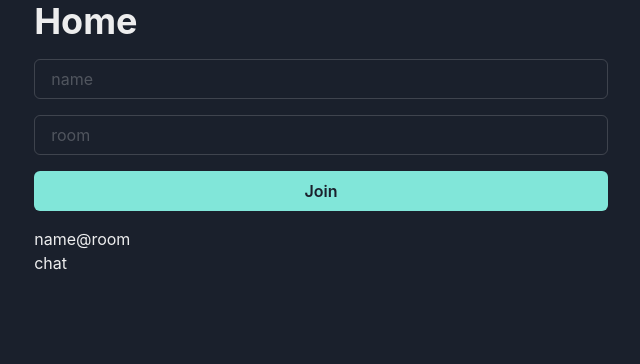
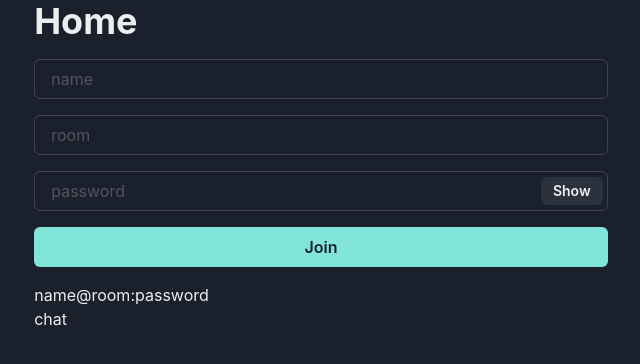
Before and after one commit to juanCortelezzi/Websocket-chat-client, a Next.js app: page / in a window 1280 px wide. Shown: the top 364 px of the page, without its empty margins (319-959 px from the left). Built offline with nearby package versions, Linux system fonts and the light colour scheme; no server answers.

Commit message:
added react hook form and password for chats

```diff
--- /dev/null
+++ b/src/components/passwordInput.tsx
@@ -0,0 +1,25 @@
+import { useState } from "react";
+import { InputGroup, Input, InputRightElement, Button } from "@chakra-ui/react";
+
+export default function PasswordInput({ isInvalid, field }): JSX.Element {
+  const [show, setShow] = useState(false);
+  const handleClick = (): void => setShow(!show);
+
+  return (
+    <InputGroup size="md">
+      <Input
+        {...field}
+        pr="4.5rem"
+        type={show ? "text" : "password"}
+        placeholder="password"
+        errorBorderColor="crimson"
+        isInvalid={isInvalid}
+      />
+      <InputRightElement width="4.5rem">
+        <Button h="1.75rem" size="sm" onClick={handleClick}>
+          {show ? "Hide" : "Show"}
+        </Button>
+      </InputRightElement>
+    </InputGroup>
+  );
+}
--- a/src/context/mainContext.tsx
+++ b/src/context/mainContext.tsx
@@ -5,8 +5,9 @@ const MainContext = createContext([]);
 function MainProvider({ children }): JSX.Element {
   const [name, setName] = useState<string>("");
   const [room, setRoom] = useState<string>("");
+  const [pass, setPass] = useState<string>("");
   return (
-    <MainContext.Provider value={[name, room, setName, setRoom]}>
+    <MainContext.Provider value={[name, room, pass, setName, setRoom, setPass]}>
       {children}
     </MainContext.Provider>
   );
--- a/src/pages/index.tsx
+++ b/src/pages/index.tsx
@@ -1,20 +1,58 @@
-import { useSocket } from "@/context/socketContext";
-import { Button, Input, VStack, Container, Heading } from "@chakra-ui/react";
-import { useEffect, useState } from "react";
+import { useEffect } from "react";
 import Head from "next/head";
 import Link from "next/link";
 import { useRouter } from "next/router";
-import { useMain, useUsers } from "@/context/contexts";
+import {
+  Button,
+  Input,
+  VStack,
+  Container,
+  Heading,
+  Text,
+} from "@chakra-ui/react";
+import { useForm, Controller, SubmitHandler } from "react-hook-form";
 import noLeadOrTrailWhites from "utils/sanitizer";
 import { User } from "types";
+import { useMain, useUsers, useSocket } from "@/context/contexts";
+import PasswordInput from "@/components/passwordInput";
+
+type FormValues = {
+  name: string;
+  room: string;
+  pass: string;
+};
 
 function Home(): JSX.Element {
   const socket = useSocket();
+  const router = useRouter();
   const [_users, setUsers] = useUsers();
-  const [name, room, setName, setRoom] = useMain();
-  const router = useRouter();
-  const [localName, setLocalName] = useState<string>("");
-  const [localRoom, setLocalRoom] = useState<string>("");
+  const [name, room, pass, setName, setRoom, setPass] = useMain();
+  const {
+    control,
+    handleSubmit,
+    reset,
+    formState: { errors },
+  } = useForm();
+
+  const onSubmit: SubmitHandler<FormValues> = (data): void => {
+    const sanitizedName = noLeadOrTrailWhites(data.name);
+    const sanitizedRoom = noLeadOrTrailWhites(data.room);
+    socket.emit(
+      "login",
+      { name: sanitizedName, room: sanitizedRoom },
+      ({ error, user }): void => {
+        if (error || !user) {
+          console.log("something went wrong when signing up:", error);
+        } else {
+          setName(user.name);
+          setRoom(user.room);
+          setPass(data.pass);
+          reset({ name: "", room: "", pass: "" });
+          router.push("/chat");
+        }
+      }
+    );
+  };
 
   useEffect((): void => {
     const start = Date.now();
@@ -28,27 +66,6 @@ function Home(): JSX.Element {
     }
   }, [socket]);
 
-  function handleLogin(e: React.FormEvent): void {
-    e.preventDefault();
-    const sanitizedName = noLeadOrTrailWhites(localName);
-    const sanitizedRoom = noLeadOrTrailWhites(localRoom);
-    if (sanitizedName && sanitizedRoom) {
-      socket.emit(
-        "login",
-        { name: sanitizedName, room: sanitizedRoom },
-        ({ error, user }): void => {
-          if (error || !user) {
-            console.log("something went wrong when signing up:", error);
-          } else {
-            setName(user.name);
-            setRoom(user.room);
-            router.push("/chat");
-          }
-        }
-      );
-    }
-  }
-
   return (
     <Container>
       <Head>
@@ -61,27 +78,96 @@ function Home(): JSX.Element {
         as="form"
         spacing={4}
         align="stretch"
-        onSubmit={handleLogin}
+        onSubmit={handleSubmit(onSubmit)}
         my={4}
       >
-        <Input
-          placeholder="name"
-          value={localName}
-          onChange={(e): void => setLocalName(`${e.target.value}`)}
+        <Controller
+          name="name"
+          control={control}
+          defaultValue=""
+          rules={{
+            required: "Name is required",
+            validate: {
+              hasContent: (str: string): true | string =>
+                noLeadOrTrailWhites(str).length > 0 || "Use a real name!",
+            },
+            maxLength: {
+              value: 20,
+              message: "Name has to be less than 20 characters",
+            },
+          }}
+          render={({ field }): JSX.Element => (
+            <>
+              <Input
+                {...field}
+                placeholder="name"
+                errorBorderColor="crimson"
+                isInvalid={errors.name ? true : false}
+              />
+              {errors.name && errors.name.message}
+            </>
+          )}
         />
-        <Input
-          placeholder="room"
-          value={localRoom}
-          onChange={(e): void => setLocalRoom(`${e.target.value}`)}
+        <Controller
+          name="room"
+          control={control}
+          defaultValue=""
+          rules={{
+            required: "Room is required",
+            validate: {
+              hasContent: (str: string): true | string =>
+                noLeadOrTrailWhites(str).length > 0 || "Use a real name!",
+            },
+            maxLength: {
+              value: 20,
+              message: "Room has to be less than 20 characters",
+            },
+          }}
+          render={({ field }): JSX.Element => (
+            <>
+              <Input
+                {...field}
+                placeholder="room"
+                errorBorderColor="crimson"
+                isInvalid={errors.room ? true : false}
+              />
+              {errors.room && errors.room.message}
+            </>
+          )}
+        />
+        <Controller
+          name="pass"
+          control={control}
+          defaultValue=""
+          rules={{
+            required: "Password is required",
+            maxLength: {
+              value: 50,
+              message: "Password has to be less than 20 characters",
+            },
+            minLength: {
+              value: 6,
+              message: "Password has to be more than 6 characters",
+            },
+          }}
+          render={({ field }): JSX.Element => (
+            <>
+              <PasswordInput
+                field={field}
+                isInvalid={errors.pass ? true : false}
+              />
+              {errors.pass && errors.pass.message}
+            </>
+          )}
         />
         <Button type="submit" colorScheme="teal">
           Join
         </Button>
       </VStack>
 
-      <p>
-        {name ? name : "name"}@{room ? room : "room"}
-      </p>
+      <Text>
+        {name ? name : "name"}@{room ? room : "room"}:{pass ? pass : "password"}
+      </Text>
       <Link href="/chat">
         <a>chat</a>
       </Link>
--- a/src/utils/sanitizer.ts
+++ b/src/utils/sanitizer.ts
@@ -1,5 +1,5 @@
 function noLeadOrTrailWhites(str: string): string {
-  const noLeadOrTrailWhites = /(^\s+|\s+$)/;
+  const noLeadOrTrailWhites = /(^\s+|\s+$)/g;
   return str.replace(noLeadOrTrailWhites, "");
 }
 
```
Also changed, not shown: src/pages/chat.tsx (+9 -7 lines).
